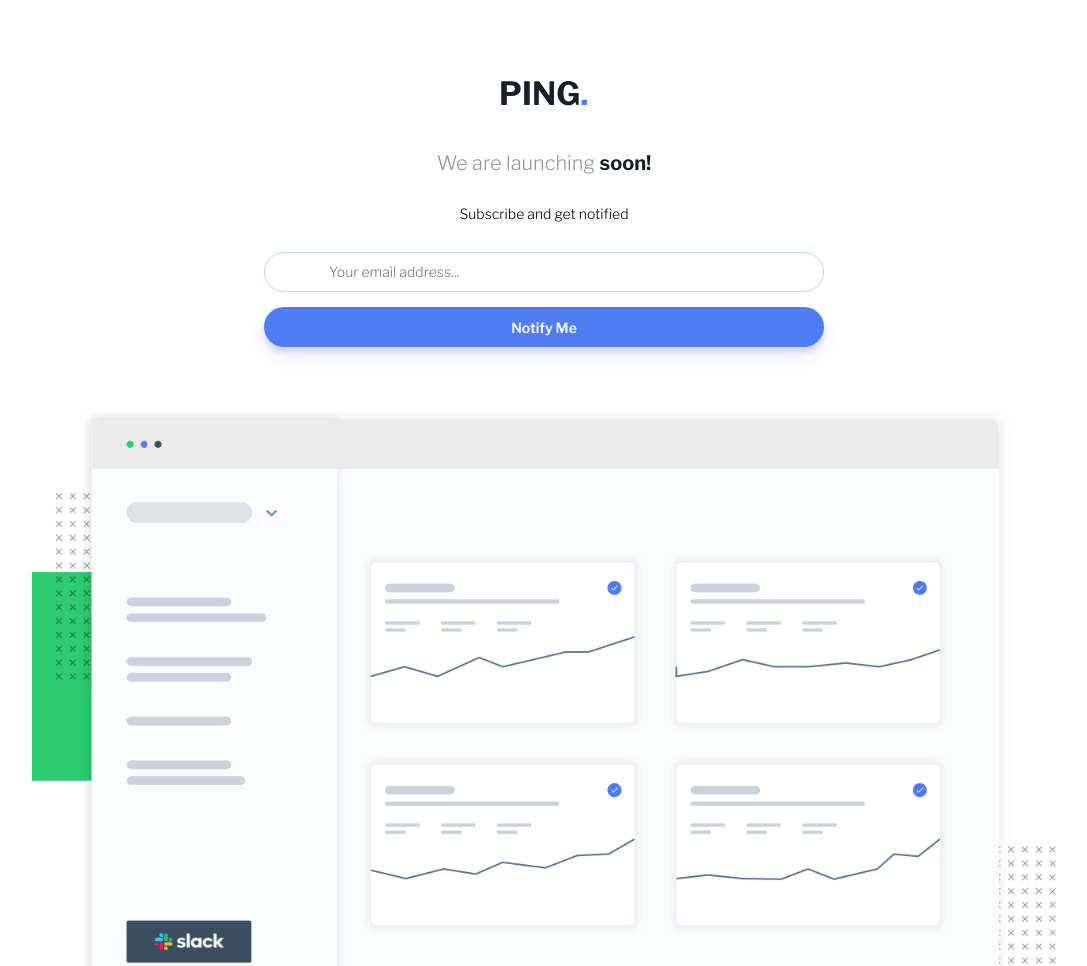
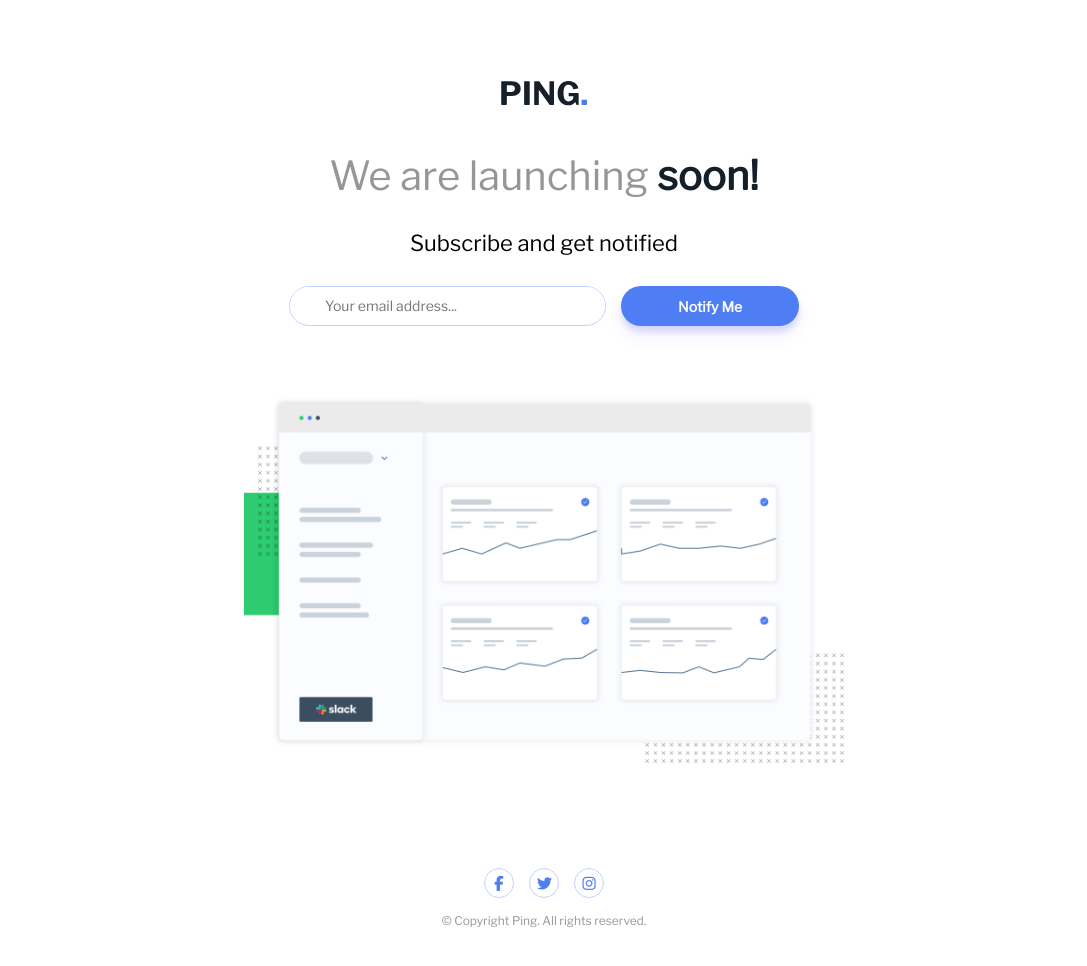
Before and after one commit to aburecki/ping-coming-soon-page-master, a plain HTML site: page index.html in a window 1280 px wide. Shown: the top 966 px of the page, without its empty margins (96-1183 px from the left). Drawn offline with nearby package versions, Linux system fonts and the light colour scheme.

Commit message:
mobile and desktop layout finish

```diff
--- a/index.html
+++ b/index.html
@@ -5,7 +5,6 @@
   <meta charset="UTF-8">
   <meta name="viewport" content="width=device-width, initial-scale=1.0">
   <!-- displays site properly based on user's device -->
-
   <link rel="icon" type="image/png" sizes="32x32" href="./images/favicon-32x32.png">
   <script src="https://kit.fontawesome.com/569b49915a.js" crossorigin="anonymous"></script>
   <link rel="stylesheet" href="style.css">
@@ -26,10 +25,12 @@
 
 
     <div class="form">
-      <form action="#" method="POST">
+      <form action="#" method="POST" autocomplete="off" onsubmit="return false">
         <div class="input-wrapper">
-          <input class="email" type="text" name="email" placeholder="Your email address...">
+          <input class="email" type="text" name="email" placeholder="Your email address..." required>
+          <!-- <p class="error">Please provide a valid email address</p> -->
         </div>
+        <p class="error">Please provide a valid email address</p>
         <button class="btn" type="button" value="Submit"> Notify Me </button>
       </form>
     </div>
@@ -40,6 +41,8 @@
     </div>
 
 
+
+  </div>
   <footer>
     <ul>
       <li><a href="#"><i class="fab fa-facebook-f"></i></a></li>
@@ -48,7 +51,6 @@
     </ul>
     <p>&copy; Copyright Ping. All rights reserved. </p>
   </footer>
-  </div>
 </body>
 
 </html>
--- a/style.css
+++ b/style.css
@@ -1,4 +1,4 @@
-@import url('https://fonts.googleapis.com/css2?family=Libre+Franklin:wght@300;600;700&display=swap');
+@import url('https://fonts.googleapis.com/css2?family=Libre+Franklin:ital,wght@300;600;700&display=swap');
 
 * {
     margin: 0;
@@ -9,17 +9,29 @@
     font-weight: 300;
 }
 
+html, body {
+    height: 100%;
+  }
+
+  body {
+    display: flex;
+    flex-direction: column;
+  }
+
 .wrapper {
     text-align: center;
     padding: 0 10%;
+    max-width: 1440px;
+    margin: 0 auto;
+    flex: 1 0 auto;
 }
 
 .logo {
-
     margin: 80px 0 40px;
 }
 
-h1, h2 {
+h1,
+h2 {
     margin-bottom: 30px;
 }
 
@@ -38,23 +50,18 @@ span {
 
 
 .form {
-    /* width: 250px; */
     min-width: 250px;
-    max-width: 600px;
+    max-width: 550px;
     margin: 0 auto 60px;
     padding: 0 20px;
 }
 
 .input-wrapper {
-    /* display: inline-block; */
     border-radius: 20px;
     border: 1px solid hsl(223, 100%, 88%);
     height: 40px;
-    /* width: 250px; */
     width: 100%;
-    /* max-width: 400px; */
-    margin: 0 auto 15px;
-
+    margin: 0 auto 10px;
 }
 
 .email {
@@ -65,64 +72,132 @@ span {
     color: hsl(223, 100%, 88%);
     border: none;
     width: 100%;
+    margin-bottom: 10px;
+}
+
+input:focus {
+    outline-style: none;
+}
+
+
+.error {
+    font-style: italic;
+    font-size: 10px;
+    color: hsl(354, 100%, 66%);
+    height: 20px;
+    display: block;
+    display: none;
+
 }
 
 .btn {
     height: 40px;
     display: block;
     margin: 0 auto;
-    /* width: 250px; */
     width: 100%;
-    /* max-width: 500px; */
     border-radius: 20px;
-    padding: 10px px;
+    padding: 10px;
     font-size: 14px;
     font-weight: 600;
     color: white;
     background-color: hsl(223, 87%, 63%);
     border: none;
-    box-shadow: 0 10px 20px rgba(0,0,255,0.06), 0 6px 6px rgba(0,0,255,0.12);
+    box-shadow: 0 10px 20px rgba(0, 0, 255, 0.06), 0 6px 6px rgba(0, 0, 255, 0.12);
+    transition: .5s;
 }
 
+.btn {
+    outline: none;
+}
+
+.btn:hover {
+    background-color: hsl(223, 100%, 88%);
+    cursor: pointer;
+}
 
 .hero img {
     width: 100%;
-    max-width: 1280px;
+    max-width: 600px;
     margin-bottom: 100px;
 }
 
 
 footer {
-    margin-bottom: 25px;
+    flex-shrink: 0;
+
 }
 
 footer ul {
     margin: 0 auto;
-    width: 200px;
+    width: 120px;
     list-style: none;
     display: flex;
     justify-content: space-between;
-    margin-bottom: 40px;
+    margin-bottom: 15px;
 }
-
-
-
 
 i {
     color: hsl(223, 87%, 63%);
-    border: 1px solid hsl(0, 0%, 59%);
-    width: 50px;
-    height: 50px;
+    border: 1px solid hsl(223, 100%, 88%);
+    width: 30px;
+    height: 30px;
     border-radius: 50%;
     text-align: center;
-    line-height: 50px;
+    line-height: 30px;
     vertical-align: middle;
-    padding: 13px;
-    font-size: 25px;
+    padding: 7px;
+    font-size: 15px;
+    transition: .5s;
+}
+
+i:hover {
+    color: white;
+    background-color: hsl(223, 87%, 63%);
 }
 
 
 footer p {
     color: hsl(0, 0%, 59%);
-    font-size: 14px;
+    font-size: 12px;
+    text-align: center;
+    margin-bottom: 30px;
 }
+
+
+@media (min-width: 768px) {
+
+    h1,
+    span {
+        font-size: 2rem;
+    }
+
+    h2 {
+        font-size: 1.1rem;
+    }
+
+    form {
+        display: flex;
+        flex-wrap: wrap;
+    }
+
+    .input-wrapper {
+        flex: 2;
+
+
+    }
+
+    .btn {
+        flex: 1;
+        margin-left: 15px;
+    }
+
+    .error {
+        order: 1;
+        flex-basis: 100%;
+        align-self: left;
+        text-align: left;
+        padding-left: 20px;
+    }
+
+
+}
```
Lines whose indentation alone changed are shown as unchanged.
